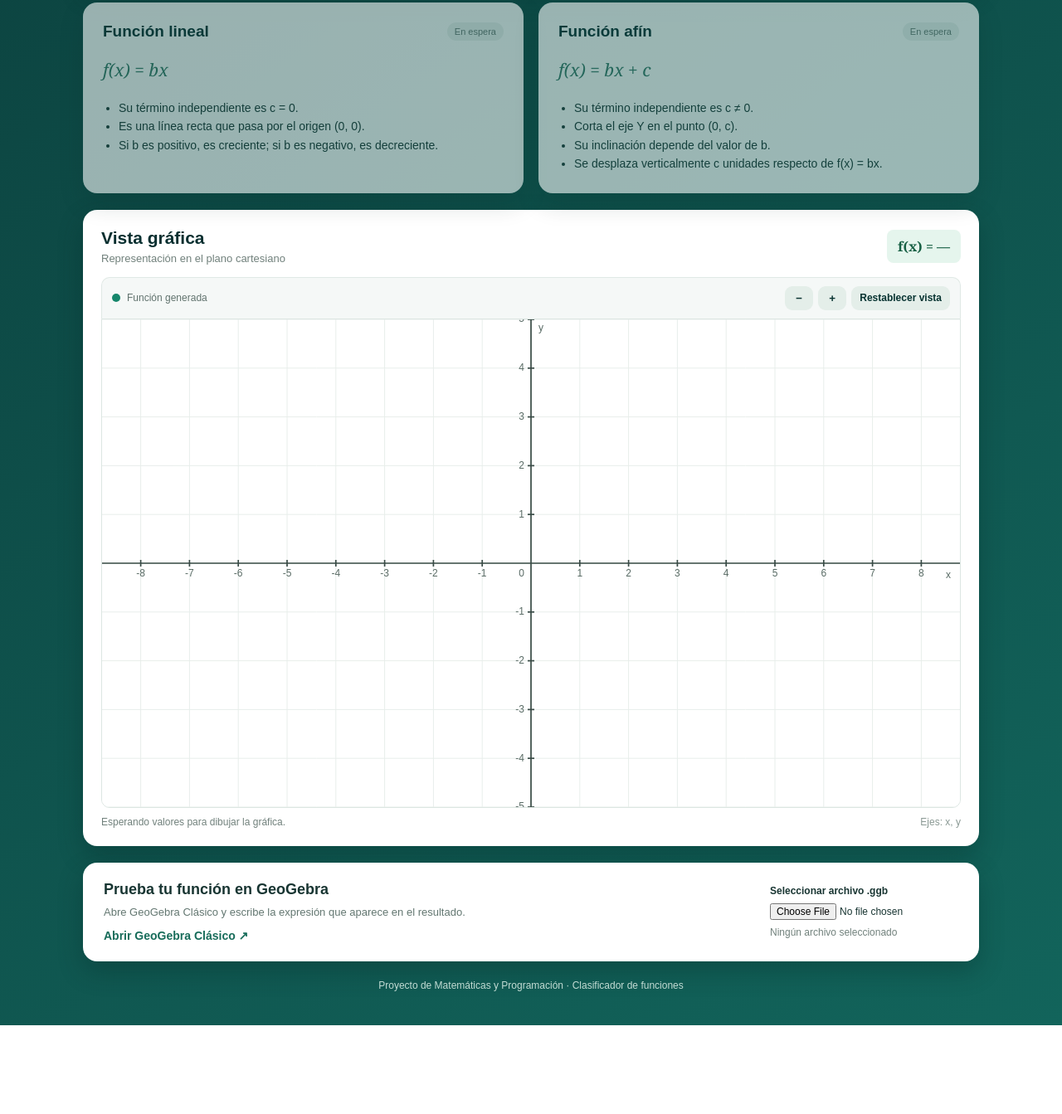
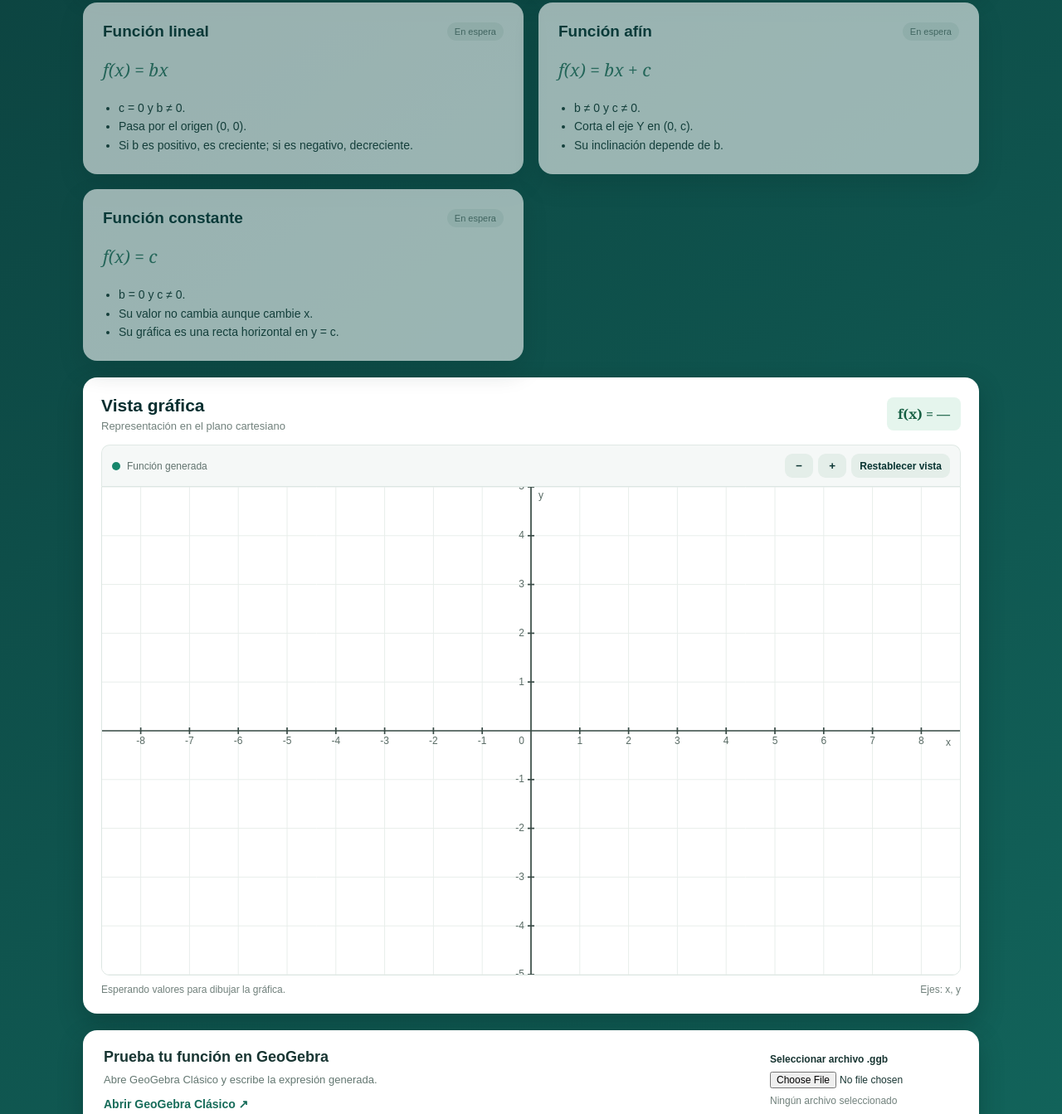
Before and after one commit to Miauzzxo/matem-ticas-pagina, a plain HTML site: page index.html in a window 1280 px wide. Shown: the part 586-1929 px from the top of the page at 83% size. Before the commit the page ends 1822 px from the top, so only its background shows below. Drawn offline with Linux system fonts and the light colour scheme.

Commit message:
Refactor HTML structure and add comments

```diff
--- a/index.html
+++ b/index.html
@@ -1,13 +1,16 @@
 <!DOCTYPE html>
 <html lang="es">
 <head>
+  <!-- Configuración de idioma, pantalla y título de la página. -->
   <meta charset="UTF-8">
   <meta name="viewport" content="width=device-width, initial-scale=1.0">
   <title>Clasificador de funciones</title>
+  <!-- Conectamos el archivo de estilos y el JavaScript externo. -->
   <link rel="stylesheet" href="style.css">
   <script src="script.js" defer></script>
 </head>
 <body>
+  <!-- Contenedor principal. -->
   <main class="contenedor">
     <header class="encabezado">
       <span class="etiqueta">MATEMÁTICAS · FUNCIONES ALGEBRAICAS</span>
@@ -15,20 +18,13 @@
       <p>Genera dos coeficientes y descubre qué tipo de función se forma.</p>
     </header>
 
+    <!-- Generador de los coeficientes b y c. -->
     <section class="panel-generador">
       <h2>Generador de coeficientes</h2>
       <div class="coeficientes">
-        <div class="coeficiente">
-          <span class="letra">b</span>
-          <span class="descripcion">Pendiente</span>
-          <output id="valor-b">—</output>
-        </div>
-        <div class="signo">+</div>
-        <div class="coeficiente">
-          <span class="letra">c</span>
-          <span class="descripcion">Término independiente</span>
-          <output id="valor-c">—</output>
-        </div>
+        <div class="coeficiente"><span class="letra">b</span><span class="descripcion">Pendiente</span><output id="valor-b">—</output></div>
+        <span class="signo">+</span>
+        <div class="coeficiente"><span class="letra">c</span><span class="descripcion">Término independiente</span><output id="valor-c">—</output></div>
       </div>
       <p class="formula">f(x) = bx + c</p>
       <button id="btn-generar" type="button">Generar valores</button>
@@ -36,74 +32,48 @@
       <p id="mensaje" class="mensaje" aria-live="polite">Presiona el botón para comenzar.</p>
     </section>
 
+    <!-- Tarjetas informativas de los tipos de función. -->
     <section class="resultados" aria-label="Clasificación de la función">
       <article class="tarjeta" id="tarjeta-lineal">
-        <div class="tarjeta-cabecera">
-          <h2>Función lineal</h2>
-          <span class="estado" id="estado-lineal">En espera</span>
-        </div>
+        <div class="tarjeta-cabecera"><h2>Función lineal</h2><span class="estado" id="estado-lineal">En espera</span></div>
         <p class="formula-tarjeta">f(x) = bx</p>
-        <ul>
-          <li>Su término independiente es c = 0.</li>
-          <li>Es una línea recta que pasa por el origen (0, 0).</li>
-          <li>Si b es positivo, es creciente; si b es negativo, es decreciente.</li>
-        </ul>
+        <ul><li>c = 0 y b ≠ 0.</li><li>Pasa por el origen (0, 0).</li><li>Si b es positivo, es creciente; si es negativo, decreciente.</li></ul>
       </article>
       <article class="tarjeta" id="tarjeta-afin">
-        <div class="tarjeta-cabecera">
-          <h2>Función afín</h2>
-          <span class="estado" id="estado-afin">En espera</span>
-        </div>
+        <div class="tarjeta-cabecera"><h2>Función afín</h2><span class="estado" id="estado-afin">En espera</span></div>
         <p class="formula-tarjeta">f(x) = bx + c</p>
-        <ul>
-          <li>Su término independiente es c ≠ 0.</li>
-          <li>Corta el eje Y en el punto (0, c).</li>
-          <li>Su inclinación depende del valor de b.</li>
-          <li>Se desplaza verticalmente c unidades respecto de f(x) = bx.</li>
-        </ul>
+        <ul><li>b ≠ 0 y c ≠ 0.</li><li>Corta el eje Y en (0, c).</li><li>Su inclinación depende de b.</li></ul>
+      </article>
+      <article class="tarjeta" id="tarjeta-constante">
+        <div class="tarjeta-cabecera"><h2>Función constante</h2><span class="estado" id="estado-constante">En espera</span></div>
+        <p class="formula-tarjeta">f(x) = c</p>
+        <ul><li>b = 0 y c ≠ 0.</li><li>Su valor no cambia aunque cambie x.</li><li>Su gráfica es una recta horizontal en y = c.</li></ul>
       </article>
     </section>
 
+    <!-- Zona del plano cartesiano y controles de zoom. -->
     <section class="panel-grafica">
       <div class="grafica-cabecera">
-        <div>
-          <h2>Vista gráfica</h2>
-          <p>Representación en el plano cartesiano</p>
-        </div>
+        <div><h2>Vista gráfica</h2><p>Representación en el plano cartesiano</p></div>
         <span id="expresion-grafica" class="expresion-grafica">f(x) = —</span>
       </div>
-
       <div class="barra-herramientas">
-        <span class="herramienta-info"> <span class="punto-color"></span> Función generada</span>
+        <span class="herramienta-info"><span class="punto-color"></span> Función generada</span>
         <div class="controles-zoom">
           <button type="button" id="zoom-menos" aria-label="Alejar">−</button>
           <button type="button" id="zoom-mas" aria-label="Acercar">+</button>
           <button type="button" id="zoom-reset">Restablecer vista</button>
         </div>
       </div>
-
-      <div class="lienzo-contenedor">
-        <canvas id="plano-cartesiano" aria-label="Plano cartesiano con la gráfica de la función generada"></canvas>
-      </div>
-      <div class="grafica-pie">
-        <span id="ayuda-grafica">Esperando valores para dibujar la gráfica.</span>
-        <span class="coordenadas">Ejes: x, y</span>
-      </div>
+      <div class="lienzo-contenedor"><canvas id="plano-cartesiano" aria-label="Gráfica de la función"></canvas></div>
+      <div class="grafica-pie"><span id="ayuda-grafica">Esperando valores para dibujar la gráfica.</span><span>Ejes: x, y</span></div>
     </section>
 
+    <!-- Enlace de GeoGebra y selector de archivo .ggb. -->
     <section class="panel-extra">
-      <div>
-        <h2>Prueba tu función en GeoGebra</h2>
-        <p>Abre GeoGebra Clásico y escribe la expresión que aparece en el resultado.</p>
-        <a class="enlace" href="https://www.geogebra.org/classic" target="_blank" rel="noopener noreferrer">Abrir GeoGebra Clásico ↗</a>
-      </div>
-      <div class="subida">
-        <label for="archivo-ggb">Seleccionar archivo .ggb</label>
-        <input id="archivo-ggb" type="file" accept=".ggb">
-        <span id="nombre-archivo">Ningún archivo seleccionado</span>
-      </div>
+      <div><h2>Prueba tu función en GeoGebra</h2><p>Abre GeoGebra Clásico y escribe la expresión generada.</p><a class="enlace" href="https://www.geogebra.org/classic" target="_blank" rel="noopener noreferrer">Abrir GeoGebra Clásico ↗</a></div>
+      <div class="subida"><label for="archivo-ggb">Seleccionar archivo .ggb</label><input id="archivo-ggb" type="file" accept=".ggb"><span id="nombre-archivo">Ningún archivo seleccionado</span></div>
     </section>
-
     <footer>Proyecto de Matemáticas y Programación · Clasificador de funciones</footer>
   </main>
 </body>
```
